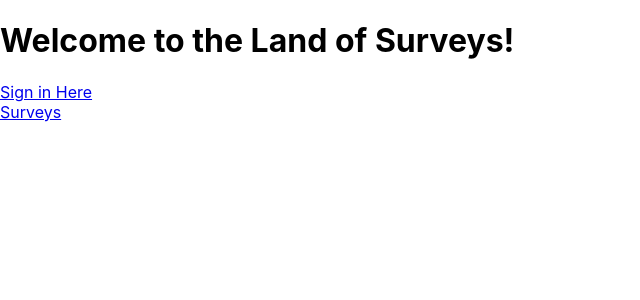
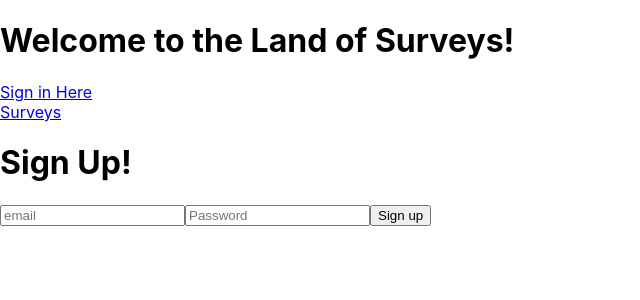
Before and after one commit to GarrettBrown-dev/react-firebase, a React (Create React App) app: page /Signin in a window 1280 px wide. Shown: the top 300 px of the page, without its empty margins (0-640 px from the left). Built offline with nearby package versions, Linux system fonts and the light colour scheme; no server answers; the database is empty; what @react-firebase/auth would draw is missing.

Commit message:
add Signin to App.js
Co-authored-by: Patrick Osten <patrickosten040@gmail.com>
Co-authored-by: Garrett Brown <gman9mm@live.com>

```diff
--- a/src/components/App.js
+++ b/src/components/App.js
@@ -3,7 +3,7 @@
 import React from 'react';
 import Header from './Header';
 import SurveyControl from './SurveyControl';
-import SurveyList from './SurveyList';
+import Signin from './Signin';
 import { BrowserRouter as Router, Switch, Route } from 'react-router-dom';
 
 function App() {
@@ -12,8 +12,8 @@ function App() {
     <Router>
       <Header />
       <Switch>
-        <Route path="/SurveyList">
-          <SurveyList />
+        <Route path="/Signin">
+          <Signin />
         </Route>
         <Route path="/Surveys">
           <SurveyControl />
```
